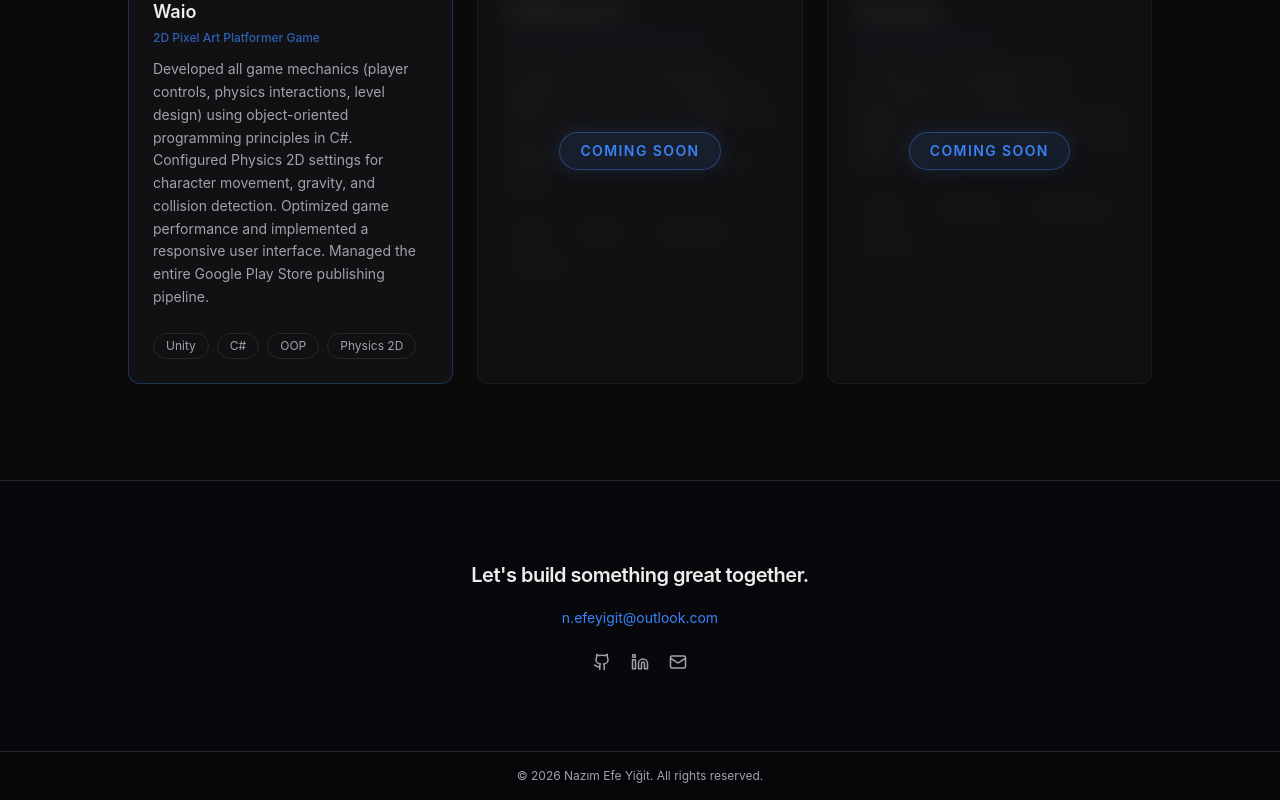
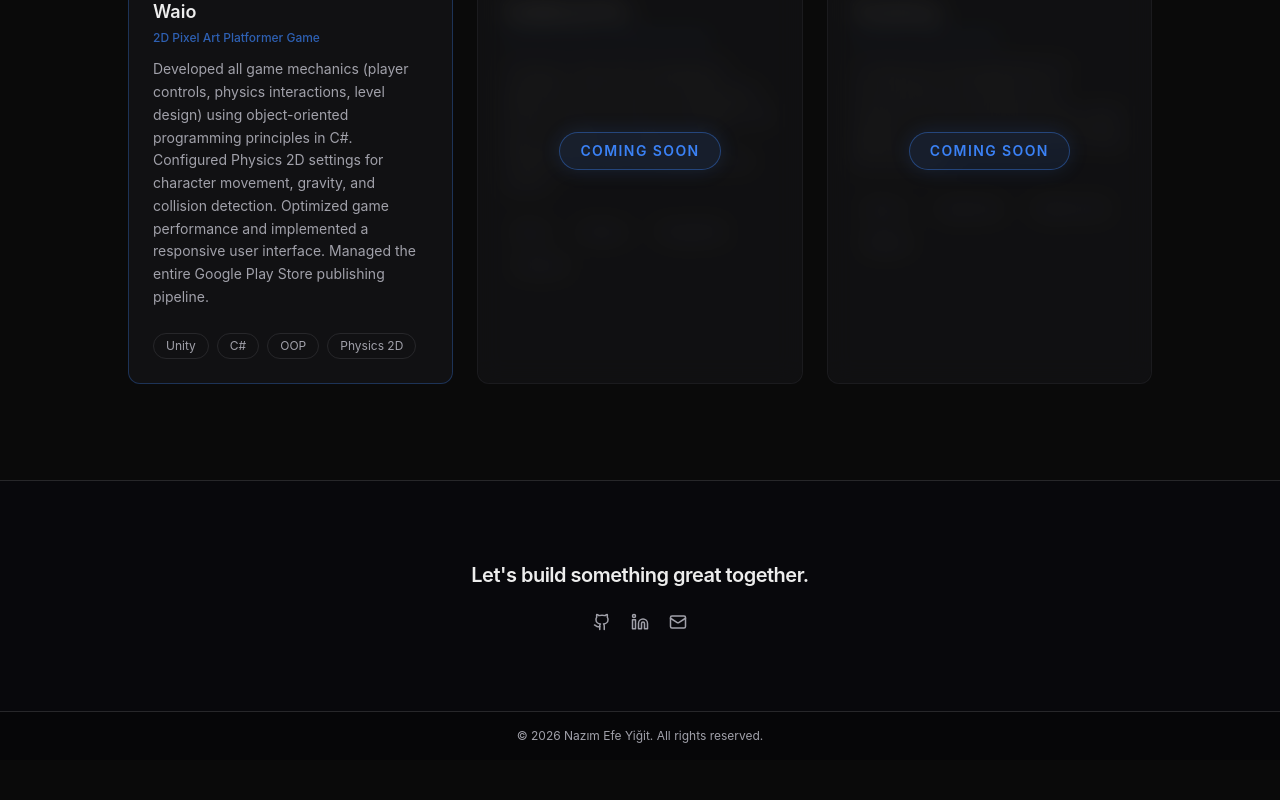
Before and after one commit to nefeygt/portfolio, a Next.js app: page / in a window 1280 px wide. Shown: the part 3391-4191 px from the top of the page. After the commit the page ends 4151 px from the top, so only its background shows below. Built offline with nearby package versions, Linux system fonts and the light colour scheme.

Commit message:
linkedin url fix

```diff
--- a/src/components/ContactSection.tsx
+++ b/src/components/ContactSection.tsx
@@ -11,13 +11,6 @@ export default function ContactSection() {
           Let&apos;s build something great together.
         </h2>
 
-        <a
-          href="mailto:n.efeyigit@outlook.com"
-          className="text-sm text-accent transition-colors hover:text-accent-hover"
-        >
-          n.efeyigit@outlook.com
-        </a>
-
         <div className="mt-6 flex items-center justify-center gap-5">
           <a
             href="https://github.com/nefeygt"
@@ -29,7 +22,7 @@ export default function ContactSection() {
             <Github size={18} />
           </a>
           <a
-            href="https://linkedin.com/in/nazımefeyiğit"
+            href="https://linkedin.com/in/nefeygt/"
             target="_blank"
             rel="noopener noreferrer"
             aria-label="LinkedIn"
--- a/src/components/HeroSection.tsx
+++ b/src/components/HeroSection.tsx
@@ -100,7 +100,7 @@ export default function HeroSection() {
             <Github size={20} />
           </a>
           <a
-            href="https://linkedin.com/in/nazımefeyiğit"
+            href="https://linkedin.com/in/nefeygt/"
             target="_blank"
             rel="noopener noreferrer"
             aria-label="LinkedIn"
```
